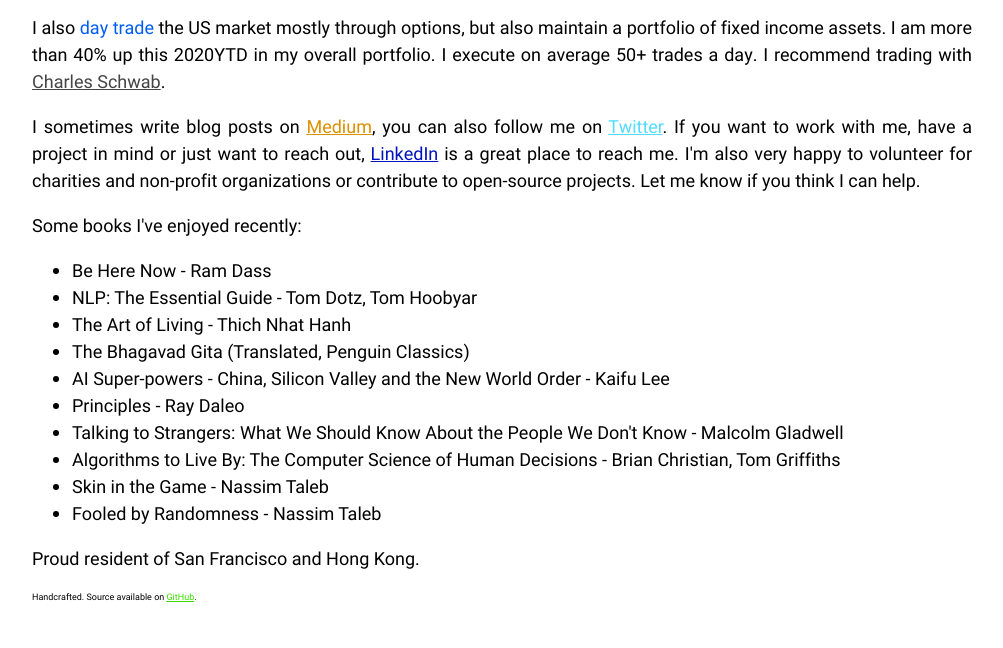
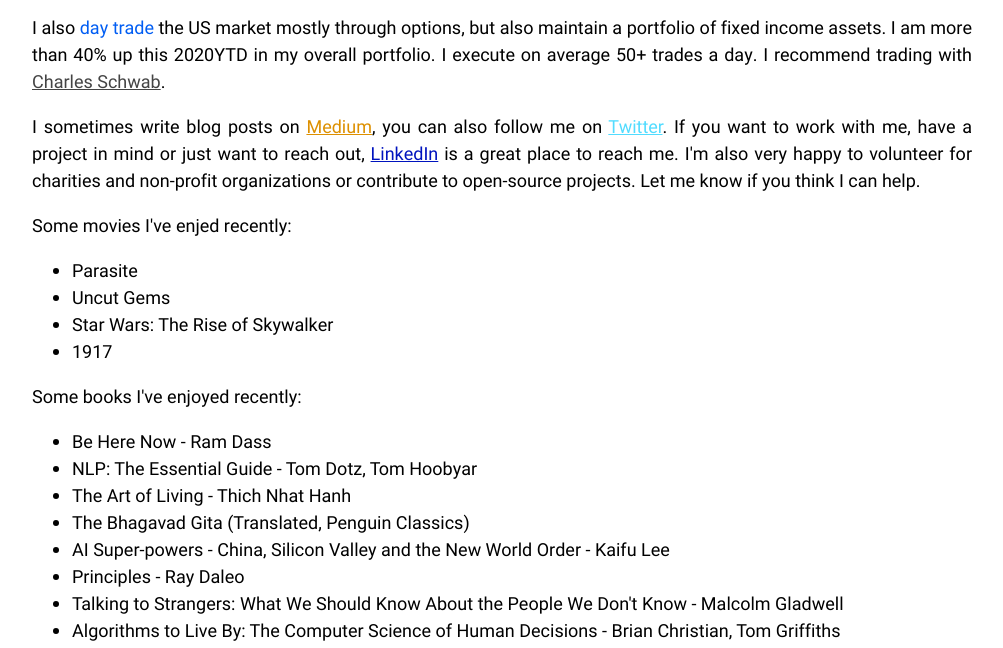
Before and after one commit to fivetwentysix/website, a website built with webpack: page docs/index.html in a window 1280 px wide. Shown: the part 143-791 px from the top of the page, without its empty margins (4-1007 px from the left). Built offline with nearby package versions, Linux system fonts and the light colour scheme.

Commit message:
update build

```diff
--- a/docs/index.html
+++ b/docs/index.html
@@ -28,6 +28,15 @@
                 target="_blank">LinkedIn</a> is a great place to reach me. I'm also very happy to volunteer for charities and non-profit organizations or contribute to open-source projects. Let me know if you think I can help.
         </p>
 
+        <p>Some movies I've enjed recently:</p>
+
+        <ul>
+            <li>Parasite</li>
+            <li>Uncut Gems</li>
+            <li>Star Wars: The Rise of Skywalker</li>
+            <li>1917</li>
+        </ul>
+
         <p>Some books I've enjoyed recently:</p>
 
         <ul>
```
